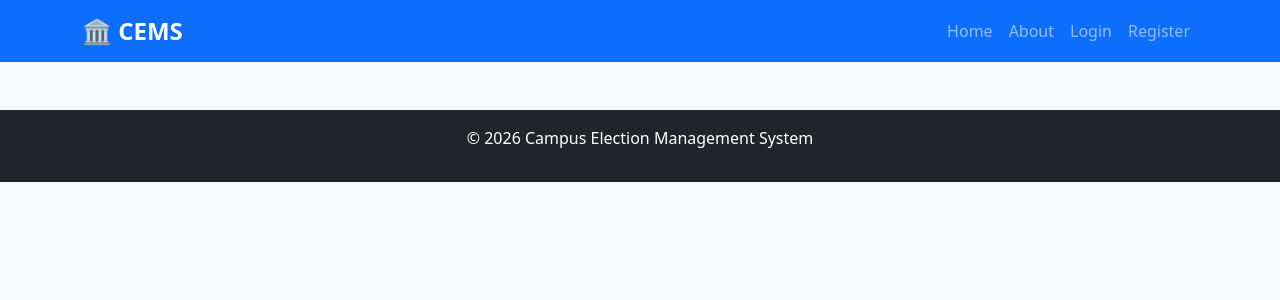
After one commit to RahmatHusain/University-Election-Voting-System, a Flask app: template app/templates/layouts/base.html in a window 1280 px wide. The commit adds this page. Shown: the top 300 px of the page. Run offline with Flask 3, Linux system fonts and the light colour scheme; the template is opened without the code that fills it, so the values that code supplies are empty.

Commit message:
Create reusable base template with Bootstrap layout

```diff
--- a/app/__init__.py
+++ b/app/__init__.py
@@ -1,9 +1,7 @@
 from flask import Flask
 from flask_sqlalchemy import SQLAlchemy
-from flask_login import LoginManager
 
 db = SQLAlchemy()
-login_manager = LoginManager()
 
 def create_app():
     app = Flask(__name__)
@@ -11,7 +9,6 @@ def create_app():
     app.config.from_object("config.Config")
 
     db.init_app(app)
-    login_manager.init_app(app)
 
     from app.routes import main
     app.register_blueprint(main)
--- /dev/null
+++ b/app/static/css/style.css
@@ -0,0 +1,20 @@
+body{
+    background:#f8f9fa;
+}
+
+.navbar-brand{
+    font-weight:bold;
+    font-size:24px;
+}
+
+footer{
+    margin-top:80px;
+}
+
+h1{
+    font-weight:700;
+}
+
+.btn{
+    margin:5px;
+}
--- /dev/null
+++ b/app/templates/layouts/base.html
@@ -0,0 +1,121 @@
+<!DOCTYPE html>
+<html lang="en">
+<head>
+
+    <meta charset="UTF-8">
+    <meta name="viewport" content="width=device-width, initial-scale=1.0">
+
+    <title>{% block title %}Campus Election Management System{% endblock %}</title>
+
+    <!-- Bootstrap -->
+    <link href="https://cdn.jsdelivr.net/npm/bootstrap@5.3.7/dist/css/bootstrap.min.css" rel="stylesheet">
+
+    <!-- Custom CSS -->
+    <link rel="stylesheet"
+          href="{{ url_for('static', filename='css/style.css') }}">
+
+</head>
+
+<body>
+
+<!-- Navbar -->
+
+<nav class="navbar navbar-expand-lg navbar-dark bg-primary">
+
+<div class="container">
+
+<a class="navbar-brand" href="/">
+
+🏛️ CEMS
+
+</a>
+
+<button
+class="navbar-toggler"
+type="button"
+data-bs-toggle="collapse"
+data-bs-target="#navbarNav">
+
+<span class="navbar-toggler-icon"></span>
+
+</button>
+
+<div class="collapse navbar-collapse" id="navbarNav">
+
+<ul class="navbar-nav ms-auto">
+
+<li class="nav-item">
+<a class="nav-link" href="/">Home</a>
+</li>
+
+<li class="nav-item">
+<a class="nav-link" href="#">About</a>
+</li>
+
+<li class="nav-item">
+<a class="nav-link" href="#">Login</a>
+</li>
+
+<li class="nav-item">
+<a class="nav-link" href="#">Register</a>
+</li>
+
+</ul>
+
+</div>
+
+</div>
+
+</nav>
+
+<!-- Flash Messages -->
+
+<div class="container mt-3">
+
+{% with messages = get_flashed_messages() %}
+
+{% if messages %}
+
+{% for message in messages %}
+
+<div class="alert alert-success">
+
+{{ message }}
+
+</div>
+
+{% endfor %}
+
+{% endif %}
+
+{% endwith %}
+
+</div>
+
+<!-- Main Content -->
+
+<div class="container mt-4">
+
+{% block content %}
+
+{% endblock %}
+
+</div>
+
+<!-- Footer -->
+
+<footer class="bg-dark text-white text-center p-3 mt-5">
+
+<p>
+
+© 2026 Campus Election Management System
+
+</p>
+
+</footer>
+
+<script src="https://cdn.jsdelivr.net/npm/bootstrap@5.3.7/dist/js/bootstrap.bundle.min.js"></script>
+
+</body>
+
+</html>
```
Also changed, not shown: app/templates/index.html (+21 -18 lines).
